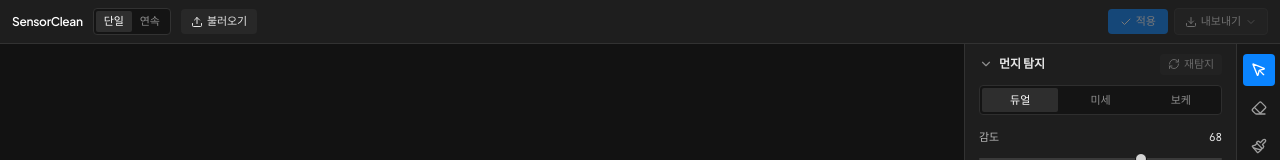
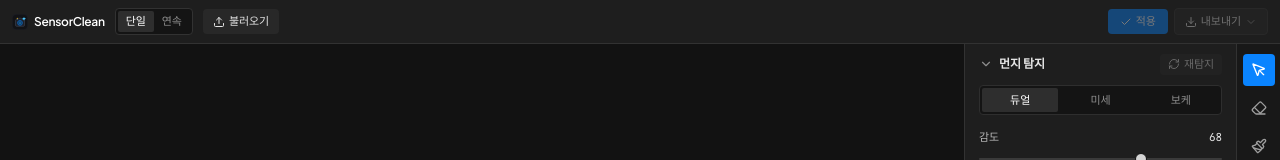
Before and after one commit to knoblab/Light, a React (Vite) app: page / in a window 1280 px wide. Shown: the top 160 px of the page. Built offline with nearby package versions, Linux system fonts and the light colour scheme.

Commit message:
feat: add application favicon and branding
Update the header UI to include the new favicon and simplify document metadata.

```diff
--- a/index.html
+++ b/index.html
@@ -3,10 +3,11 @@
   <head>
     <meta charset="UTF-8" />
     <meta name="viewport" content="width=device-width, initial-scale=1.0" />
-    <title>SensorClean Pro — 16-bit RW2 & RAW Sensor Dust Remover</title>
-    <meta name="description" content="Python OpenCV, rawpy, and tifffile powered 16-bit linear RAW (RW2/DNG) camera sensor dust automatic detection (DoG & Black-Hat contour circularity) and Telea inpainting studio." />
-    <meta property="og:title" content="SensorClean Pro — 16-bit RW2 & RAW Sensor Dust Remover" />
-    <meta property="og:description" content="Python OpenCV, rawpy, and tifffile powered 16-bit linear RAW (RW2/DNG) camera sensor dust automatic detection (DoG & Black-Hat contour circularity) and Telea inpainting studio." />
+    <link rel="icon" type="image/svg+xml" href="/favicon.svg" />
+    <title>SensorClean</title>
+    <meta name="description" content="SensorClean" />
+    <meta property="og:title" content="SensorClean" />
+    <meta property="og:description" content="SensorClean" />
     <meta property="og:type" content="website" />
     <meta name="twitter:card" content="summary_large_image" />
     <link rel="preconnect" href="https://fonts.googleapis.com" />
--- a/src/App.tsx
+++ b/src/App.tsx
@@ -703,9 +703,12 @@ export function App() {
       <header className="h-11 px-3 bg-[#1E1E1E] border-b border-[#323232] flex items-center justify-between gap-4 shrink-0 z-30">
         {/* Left: Brand + Mode Switch + Import */}
         <div className="flex items-center gap-2.5 shrink-0">
-          <span className="text-xs font-semibold tracking-tight text-white whitespace-nowrap">
-            SensorClean
-          </span>
+          <div className="flex items-center gap-1.5">
+            <img src="/favicon.svg" alt="SensorClean" className="w-4 h-4 rounded-xs" />
+            <span className="text-xs font-semibold tracking-tight text-white whitespace-nowrap">
+              SensorClean
+            </span>
+          </div>
 
           <div className="flex items-center p-0.5 bg-[#141414] border border-[#323232] rounded">
             <button
```
Also changed, not shown: public/favicon.svg (added).
